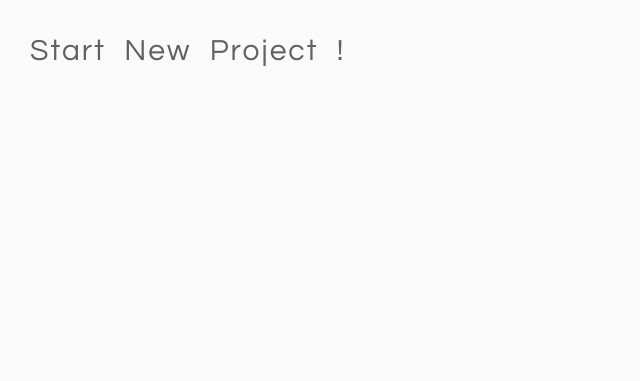
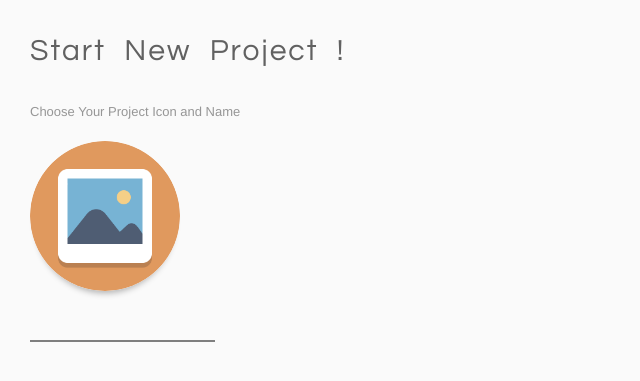
Before and after one commit to ashigupta007/palette, a PHP site: page /pages/addnew.php in a window 1280 px wide. Shown: the top 381 px of the page, without its empty margins (0-640 px from the left). Run offline with PHP 8.4, Linux system fonts and the light colour scheme; some libraries are stand-ins or nearby versions.

Commit message:
default page finished, add new project page added

```diff
--- a/css/style.css
+++ b/css/style.css
@@ -339,3 +339,36 @@ body
 	word-spacing: 10px;
 	font-family: 'Questrial', sans-serif;
 }
+.centered
+{
+	text-align: center;
+	padding-top: 30px;
+}
+.project-icon
+{
+	height: 150px;
+	-webkit-box-shadow: 0 8px 6px -6px rgba(0,0,0,0.3);
+	-moz-box-shadow: 0 8px 6px -6px rgba(0,0,0,0.3);
+	box-shadow: 0 8px 6px -6px rgba(0,0,0,0.3);
+}
+.project-icon:hover
+{
+	cursor: pointer;
+}
+.form-cont
+{
+	padding: 30px;
+}
+.description
+{
+	font-size: 13px;
+	color: #969696;
+	margin-bottom: 20px;
+}
+.txt-sml
+{
+	background-color: transparent;
+	border:0px;
+	border-bottom: 2px solid #7F7F7F;
+	display: inline-block;
+}
--- a/pages/addnew.php
+++ b/pages/addnew.php
@@ -18,6 +18,18 @@
 		<div class="page-title">
 			Start New Project !
 		</div>
+		<div class="form-cont">
+				<form>
+					<p class="description">Choose Your Project Icon and Name</p>
+					<label for="files" style="display: inline-block;">
+						<img src="../images/default.png" class="project-icon img-circle">
+					</label>
+
+      				<input id="files" style="visibility:hidden;" type="file">
+
+      				<input type="text" name="project_name" class="txt-sml">
+				</form>
+			</div>
 	</div>
 </body>
 	<link rel="stylesheet" type="text/css" href="../css/style.css">
--- a/pages/view-project.php
+++ b/pages/view-project.php
@@ -14,7 +14,9 @@
 </head>
 
 <body>
+    <div id="div1">
 
+    </div>
 
 
 </body>
@@ -39,5 +41,4 @@
     <meta name="google-signin-client_id" content="216440914229-ip8fva7r9j5nu2f1c2redlqko1150bqe.apps.googleusercontent.com">
 
 	<link href="https://fonts.googleapis.com/css?family=Questrial" rel="stylesheet">
-
 </html>
```
Also changed, not shown: images/default.png (added), images/default2.png (added).
